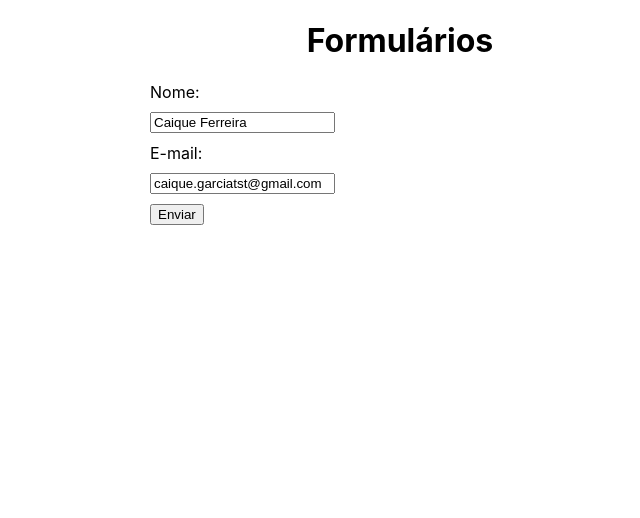
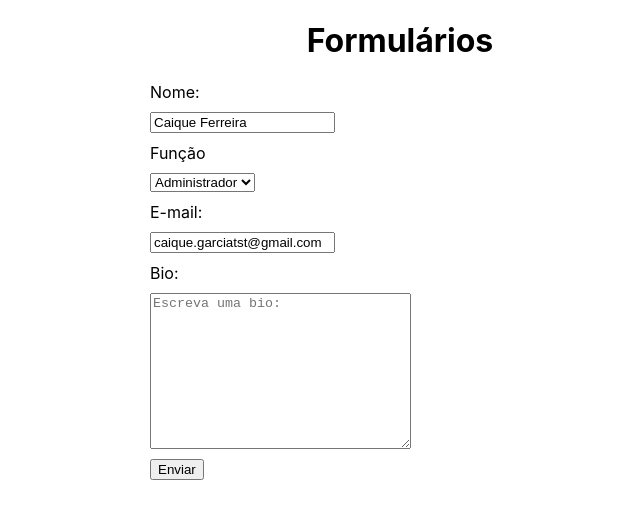
Before and after one commit to Caique-Garcia/learning-react, a React (Create React App) app in the folder forms/: page / in a window 1280 px wide. Shown: the top 518 px of the page, without its empty margins (240-880 px from the left). Built offline with nearby package versions, Linux system fonts and the light colour scheme.

Commit message:
Finalizando aulas sobre formulário em React Your branch is up to date with 'origin/Caique-Garcia/Trabalhando-HTML-CSS'.
 Changes to be committed:
	modified:   forms/src/App.js
	modified:   forms/src/components/Forms.js

```diff
--- a/forms/src/App.js
+++ b/forms/src/App.js
@@ -5,7 +5,7 @@ import Forms from './components/Forms';
 function App() {
   return (
     <div className="App">
-      <Forms user={{name: "Caique Ferreira", email: "caique.garciatst@gmail.com"}} />
+      <Forms user={{name: "Caique Ferreira", email: "caique.garciatst@gmail.com", role:"admin"}} />
     </div>
   );
 }
--- a/forms/src/components/Forms.js
+++ b/forms/src/components/Forms.js
@@ -8,6 +8,8 @@ parametro "user" se sim ele utiliza o user.name se não ele sera vazio
 */
 const [name, setName] = useState(user ? user.name : '')
 const [email, setEmail] = useState(user ? user.email : '')
+const [bio, setBio] = useState("")
+const [role,setRole] = useState(user ? user.role : '')
 /*
 Função que pega o carctere digitado cada vez que à uma mudança no input
 Parametro e recebe o objeto implicito event e o método targt seleceiona o campo
@@ -28,6 +30,8 @@ const handleSubmit = (e) =>
     console.log('Eniando formulario...')
     console.log(name)
     console.log(email)
+    console.log(bio)
+    console.log(role)
 
     //Limpando formulario
     setName("")
@@ -45,8 +49,19 @@ const handleSubmit = (e) =>
             </div>
             {/*Label envolvendo input */}
             <label>
+                <span>Função</span>
+                <select name="role" onChange={(e) => setRole(e.target.value)} value={role}>
+                    <option value="usuario">Usuário</option>
+                    <option value="admin">Administrador</option>
+                </select>
+            </label>
+            <label>
                 <span>E-mail:</span>
                 <input type="email" name="email" placeholder="Digite seu e-mail." onChange={(e) => setEmail(e.target.value)} value={email} />
+            </label>
+            <label>
+                <span>Bio:</span>
+                <textarea name="bio" cols="30" rows="10" placeholder="Escreva uma bio:" onChange={(e) => setBio(e.target.value)} value={bio} ></textarea>
             </label>
             <input type="submit" value="Enviar"/>
         </form>
```
